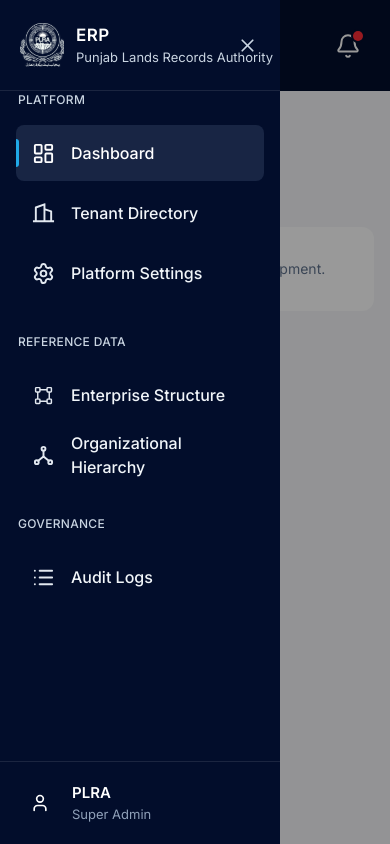
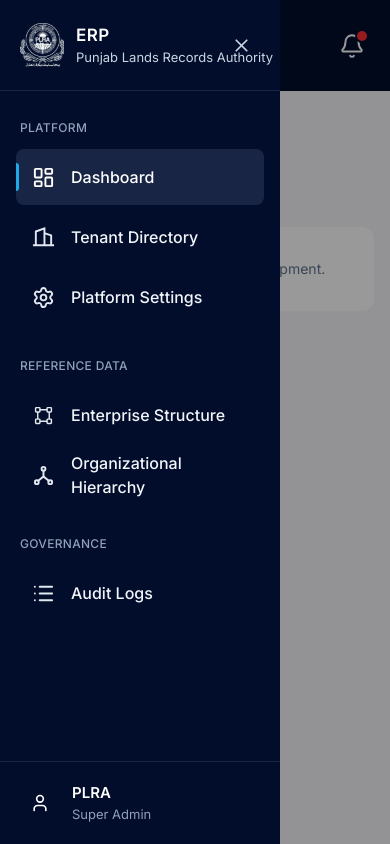
Before and after one commit to Aroosha-bit/ERP_SUPERADMIN, a Next.js app: page /dashboard in a window 390 px wide. Both pictures are taken after a click on the button 40 px from the left and 45 px from the top of the page. Built offline with nearby package versions, Linux system fonts and the light colour scheme.

Commit message:
fix sidebar css issues + made header page names logic dynamically change

```diff
--- a/components/common/header/page.tsx
+++ b/components/common/header/page.tsx
@@ -7,88 +7,80 @@ interface HeaderProps {
   onMenuClick: () => void;
 }
 
-export default function Header({
-  onMenuClick,
-}: HeaderProps) {
+const pageTitles = [
+  {
+    path: "/tenants/create-tenant",
+    title: "New Tenant",
+  },
+  {
+    path: "/tenants",
+    title: "Tenant Directory",
+  },
+  {
+    path: "/platform-settings",
+    title: "Platform Settings",
+  },
+  {
+    path: "/enterprise-structure",
+    title: "Enterprise Structure",
+  },
+  {
+    path: "/organizational-hierarchy",
+    title: "Organizational Hierarchy",
+  },
+  {
+    path: "/audit-logs",
+    title: "Audit Logs",
+  },
+  {
+    path: "/dashboard",
+    title: "Dashboard",
+  },
+];
+
+export default function Header({ onMenuClick }: HeaderProps) {
   const pathname = usePathname();
-  const pageTitle = pathname.startsWith("/tenants/create-tenant")
-    ? "New Tenant"
-    : pathname.startsWith("/tenants")
-      ? "Tenant Directory"
-      : "Dashboard";
+
+  const pageTitle =
+    pageTitles.find(
+      (page) => pathname === page.path || pathname.startsWith(`${page.path}/`),
+    )?.title ?? "Dashboard";
 
   return (
-    <header
-      className="
-        fixed right-0 top-0 z-30
-        h-[91px]
-        bg-[#020D2B]
-        text-white
-
-        left-0
-        lg:left-[280px]
-      "
-    >
-      <div className="flex h-full items-center justify-between px-5 sm:px-7 lg:px-8">
+    <header className="fixed left-0 right-0 top-0 z-30 h-[91px] bg-[#020D2B] text-white lg:left-[280px]">
+      <div className="flex h-full items-center justify-between px-4 sm:px-7 lg:px-8">
         {/* Left */}
-        <div className="flex min-w-0 items-center gap-4">
-          {/* Mobile menu */}
+        <div className="flex min-w-0 items-center gap-3 sm:gap-4">
           <button
             type="button"
             onClick={onMenuClick}
-            className="
-              rounded-lg p-2
-              text-slate-200
-              hover:bg-white/10
-              lg:hidden
-            "
+            className="shrink-0 rounded-lg p-2 text-slate-200 transition-colors hover:bg-white/10 lg:hidden"
             aria-label="Open sidebar"
           >
             <Menu size={24} />
           </button>
 
           <div className="min-w-0">
-            <div className="text-[14px] font-medium text-slate-200 sm:text-[15px]">
+            <div className="text-[13px] font-medium text-slate-300 sm:text-[15px]">
               Platform Console
             </div>
 
-            <h1 className="truncate text-[24px] font-semibold leading-tight sm:text-[26px]">
+            <h1 className="truncate text-[20px] font-semibold leading-tight sm:text-[26px]">
               {pageTitle}
             </h1>
           </div>
         </div>
 
         {/* Right */}
-        <div className="flex items-center">
-          {/* Notification */}
+        <div className="flex shrink-0 items-center">
           <button
             type="button"
-            className="
-              relative
-              flex h-11 w-11
-              items-center justify-center
-              rounded-lg
-              text-white
-              hover:bg-white/10
-            "
+            className="relative flex h-11 w-11 items-center justify-center rounded-lg text-white transition-colors hover:bg-white/10"
             aria-label="Notifications"
           >
             <Bell size={26} strokeWidth={1.8} />
 
-            {/* Notification dot */}
-            <span
-              className="
-                absolute
-                right-[7px]
-                top-[7px]
-                h-2.5
-                w-2.5
-                rounded-full
-                bg-red-500
-                ring-2
-                ring-[#020D2B]
-              "
-            />
+            <span className="absolute right-[7px] top-[7px] h-2.5 w-2.5 rounded-full bg-red-500 ring-2 ring-[#020D2B]" />
           </button>
         </div>
       </div>
--- a/components/common/sidebar/page.tsx
+++ b/components/common/sidebar/page.tsx
@@ -5,19 +5,11 @@ import { usePathname } from "next/navigation";
 import { RiBuilding2Line } from "react-icons/ri";
 import { TbHierarchy } from "react-icons/tb";
 import { PiBoundingBox } from "react-icons/pi";
-import {
-  LayoutDashboard,
-  Building2,
-  Settings,
-  Network,
-  GitBranch,
-  List,
-  User,
-  X,
-} from "lucide-react";
+import { LayoutDashboard, Settings, List, User, X } from "lucide-react";
 import Image from "next/image";
 import type { ElementType } from "react";
 import erplogo from "@/public/assets/erplogo.svg";
+
 interface SidebarItem {
   title: string;
   href: string;
@@ -55,7 +47,6 @@ const sidebarSections: SidebarSection[] = [
       },
     ],
   },
-
   {
     title: "REFERENCE DATA",
     items: [
@@ -69,10 +60,8 @@ const sidebarSections: SidebarSection[] = [
         href: "/organizational-hierarchy",
         icon: TbHierarchy,
       },
-
     ],
   },
-
   {
     title: "GOVERNANCE",
     items: [
@@ -90,52 +79,33 @@ export default function Sidebar({ isOpen, onClose }: SidebarProps) {
 
   return (
     <>
-      {/* Mobile Overlay */}
       <div
-        className={`
-          fixed inset-0 z-40 bg-black/40
-          transition-opacity duration-300
-          lg:hidden
-          ${
-            isOpen
-              ? "pointer-events-auto opacity-100"
-              : "pointer-events-none opacity-0"
-          }
-        `}
+        className={`fixed inset-0 z-40 bg-black/40 transition-opacity duration-300 lg:hidden ${isOpen ? "pointer-events-auto opacity-100" : "pointer-events-none opacity-0"}`}
         onClick={onClose}
+        aria-hidden="true"
       />
 
-      {/* Sidebar */}
       <aside
-        className={`
-          fixed left-0 top-0 z-50
-          flex h-screen w-[280px] flex-col
-          bg-[#020D2B] text-white
-
-          transform transition-transform duration-300 ease-in-out
-
-          lg:translate-x-0
-
-          ${isOpen ? "translate-x-0" : "-translate-x-full"}
-        `}
+        className={`fixed left-0 top-0 z-50 flex h-dvh w-[280px] flex-col bg-[#020D2B] text-white transition-transform duration-300 ease-in-out lg:translate-x-0 ${isOpen ? "translate-x-0" : "-translate-x-full"}`}
       >
         {/* Logo / Brand */}
         <div className="flex h-[91px] shrink-0 items-center border-b border-white/10 px-5">
-          <div className="flex items-center gap-3">
-            <Image src={erplogo} alt="ERPLO" />
-            <div className="flex flex-col">
+          <div className="flex min-w-0 items-center gap-3">
+            <Image src={erplogo} alt="ERP Logo" className="shrink-0" />
+
+            <div className="min-w-0">
               <div className="text-[17px] font-semibold tracking-wide">ERP</div>
+
               <div className="whitespace-nowrap text-[13px] text-slate-300">
                 Punjab Lands Records Authority
               </div>
             </div>
           </div>
 
-          {/* Mobile close button */}
           <button
             type="button"
             onClick={onClose}
-            className="ml-auto rounded-lg p-2 text-slate-300 hover:bg-white/10 lg:hidden"
+            className="ml-auto shrink-0 rounded-lg p-2 text-slate-300 transition-colors hover:bg-white/10 lg:hidden"
             aria-label="Close sidebar"
           >
             <X size={21} />
@@ -143,17 +113,10 @@ export default function Sidebar({ isOpen, onClose }: SidebarProps) {
         </div>
 
         {/* Navigation */}
-        <nav className=" flex-1
-    overflow-y-auto
-    px-4
-    py-0
-
-    [scrollbar-width:none]
-    [-ms-overflow-style:none]
-    [&::-webkit-scrollbar]:hidden">
+        <nav className="flex-1 overflow-y-auto px-4 pb-6 pt-7 [scrollbar-width:none] [-ms-overflow-style:none] [&::-webkit-scrollbar]:hidden">
           {sidebarSections.map((section) => (
-            <div key={section.title} className="mb-8">
-              <div className="mb-4 px-0.5 text-[12px] font-medium tracking-wide text-slate-300">
+            <div key={section.title} className="mb-8 last:mb-0">
+              <div className="mb-3 px-1 text-[12px] font-medium tracking-wide text-slate-400">
                 {section.title}
               </div>
 
@@ -170,31 +133,15 @@ export default function Sidebar({ isOpen, onClose }: SidebarProps) {
                       key={item.href}
                       href={item.href}
                       onClick={onClose}
-                      className={`
-                        group relative flex h-14
-                        items-center gap-4
-                        rounded-lg px-4
-                        text-[16px] font-medium
-                        transition-all duration-200
-
-                        ${
-                          isActive
-                            ? "bg-[#182544] text-white"
-                            : "text-slate-100 hover:bg-white/5"
-                        }
-                      `}
+                      className={`group relative flex min-h-14 items-center gap-4 rounded-lg px-4 text-[16px] font-medium transition-colors duration-200 ${isActive ? "bg-[#182544] text-white" : "text-slate-100 hover:bg-white/5"}`}
                     >
-                      {/* Active blue indicator */}
                       {isActive && (
                         <span className="absolute left-0 top-1/2 h-7 w-[3px] -translate-y-1/2 rounded-r-full bg-[#20A9E8]" />
                       )}
 
                       <Icon
                         size={23}
-                        className={`
-                          shrink-0
-                          ${isActive ? "text-white" : "text-slate-200"}
-                        `}
+                        className={`shrink-0 ${isActive ? "text-white" : "text-slate-200"}`}
                       />
 
                       <span>{item.title}</span>
@@ -206,15 +153,15 @@ export default function Sidebar({ isOpen, onClose }: SidebarProps) {
           ))}
         </nav>
 
-        {/* User / Bottom section */}
+        {/* User */}
         <div className="shrink-0 border-t border-white/10 p-5">
           <div className="flex items-center gap-3">
-            <div className="flex h-10 w-10 items-center justify-center ">
+            <div className="flex h-10 w-10 shrink-0 items-center justify-center">
               <User size={20} />
             </div>
 
             <div className="min-w-0">
-              <div className="text-[15px] font-semibold">PLRA</div>
+              <div className="truncate text-[15px] font-semibold">PLRA</div>
 
               <div className="text-[13px] text-slate-400">Super Admin</div>
             </div>
```
